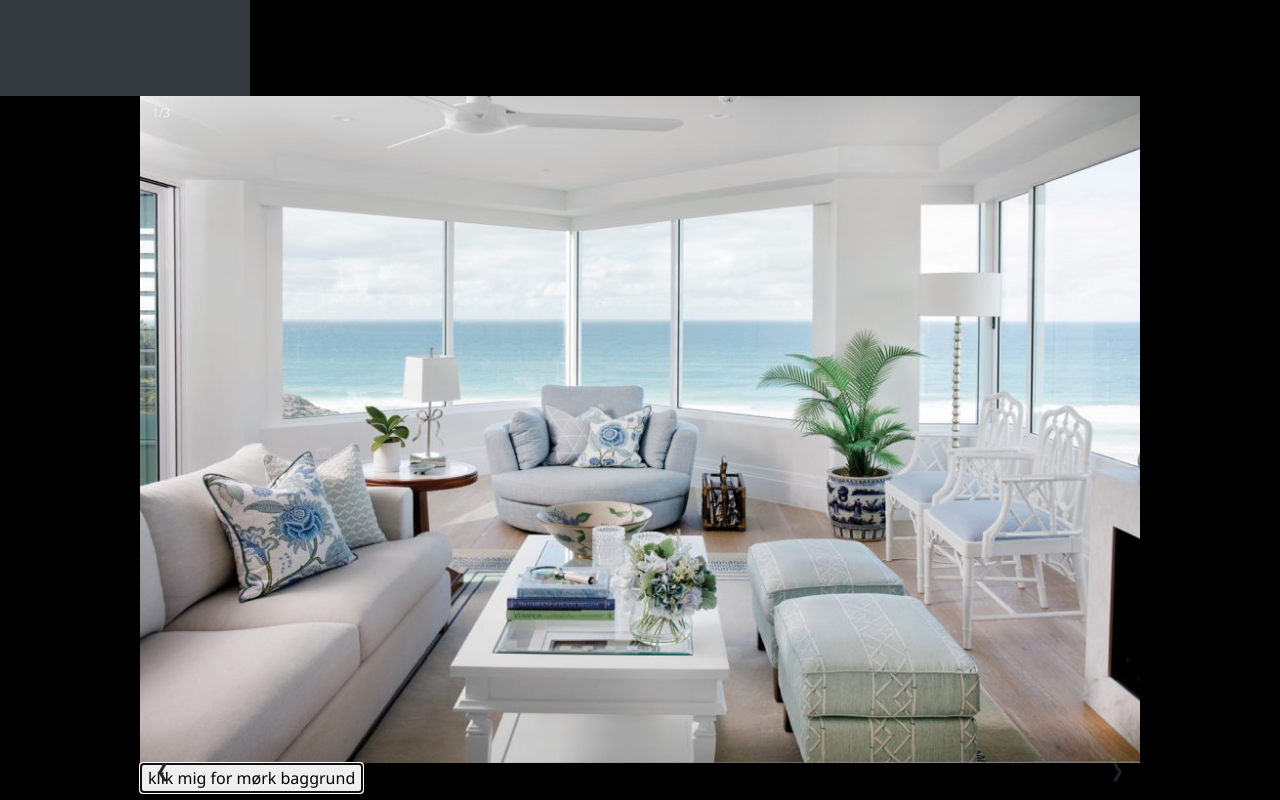
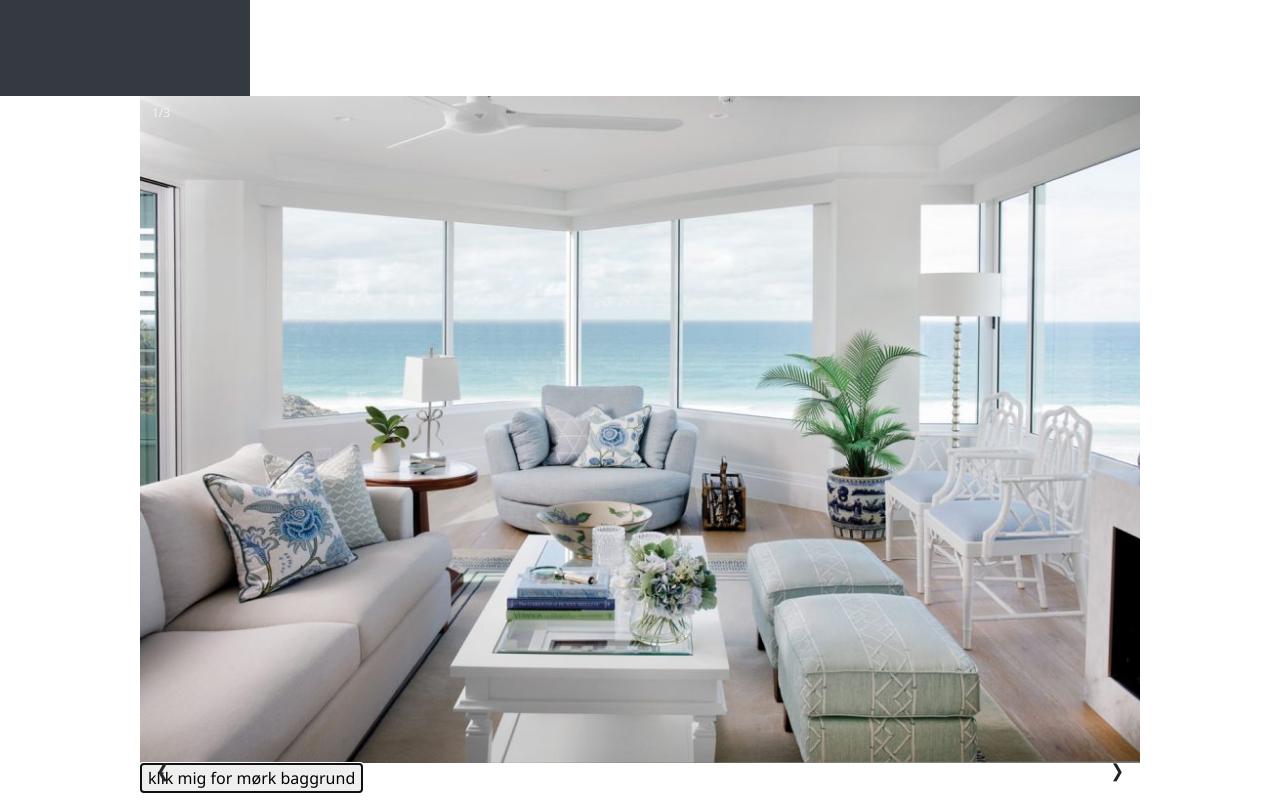
Before and after one commit to Gissung/WebsitetilBoligboostopgave, a plain HTML site: page index.html in a window 1280 px wide. Both pictures are taken after a click on the button "klik mig for mørk baggrund". Shown: the part 846-1646 px from the top of the page. Drawn offline with nearby package versions, Linux system fonts and the light colour scheme.

Commit message:
ekstra farve mulighed med knappen

```diff
--- a/index.html
+++ b/index.html
@@ -73,6 +73,7 @@ function currentSlide(n) {
 
 function showSlides(n) {
   let i;
+  let background = "light"
   let slides = document.getElementsByClassName("myslides");
   let dots = document.getElementsByClassName("dot");
   if (n > slides.length) {slideIndex = 1}
@@ -87,7 +88,14 @@ function showSlides(n) {
   dots[slideIndex-1].className += " active";
 }
 function changebackground(){
+  if (document.body.style.backgroundColor =="white"){
     document.body.style.backgroundColor = "black"
+  }
+  else{
+    document.body.style.backgroundColor = "white";
+  }
+
+
 }
     </script>
 </body>
```
